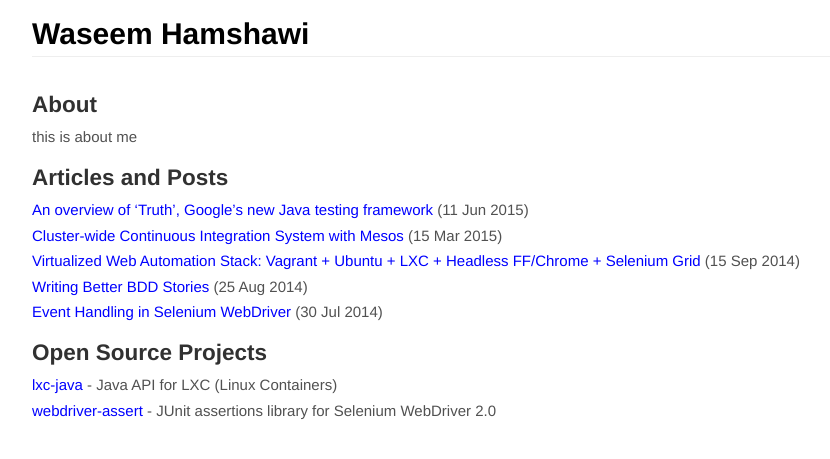
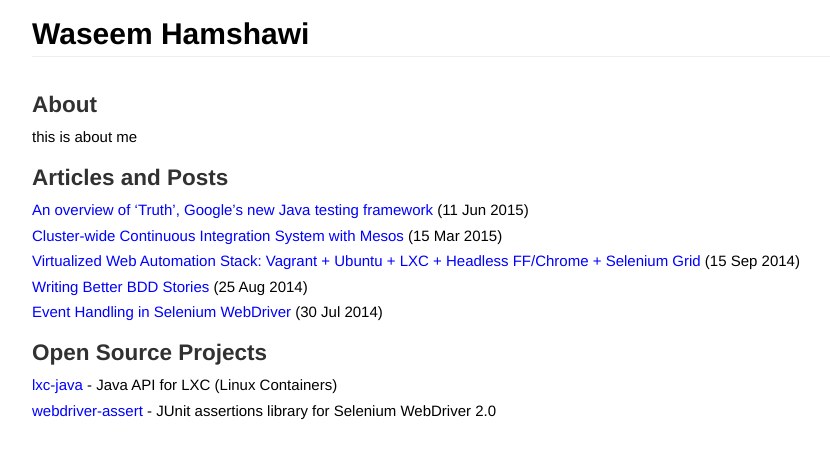
Before and after one commit to waseemh/waseemh.github.io_F, a Jekyll site: the page built from index.md, in a window 1280 px wide. Shown: the top 459 px of the page, without its empty margins (15-845 px from the left). Built offline with Jekyll 4.4.1, drawn with Linux system fonts in a browser that asks for light colours; Markdown is read by kramdown in place of the engine named in the settings.

Commit message:
Update poole.css

```diff
--- a/public/css/poole.css
+++ b/public/css/poole.css
@@ -59,7 +59,7 @@ html {
 }
 
 body {
-  color: #515151;
+  color: #000;
   background-color: #fff;
   -webkit-text-size-adjust: 100%;
       -ms-text-size-adjust: 100%;
```
